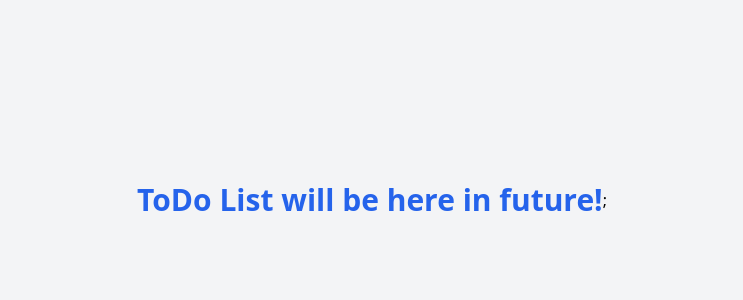
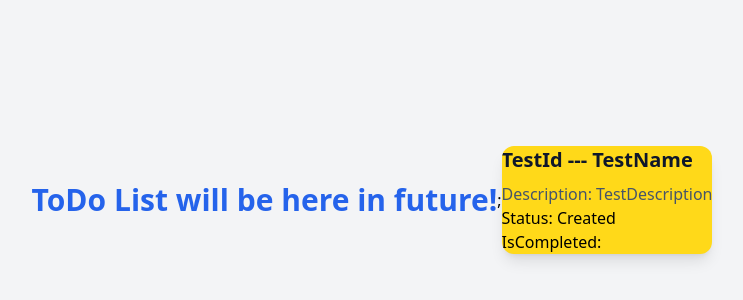
Before and after one commit to Marzipan-Coin/ToDoList-ReactLern, a React app: page / in a window 1280 px wide. Shown: the part 200-500 px from the top of the page, without its empty margins (268-1011 px from the left). Built offline with nearby package versions, Linux system fonts and the light colour scheme.

Commit message:
Create ToDoItem.tsx. Prepare types for ToDoItem

```diff
--- a/src/App.tsx
+++ b/src/App.tsx
@@ -1,4 +1,17 @@
 import './index.css';
+import ToDoItem from './Components/ToDoItem';
+import ToDoItemProps from './Types/ToDoItemProps';
+import ToDoItemStatus from './Types/ToDoItemStatus';
+
+const toDoItemProps : ToDoItemProps = {
+  id: "TestId",
+  name: "TestName",
+  text: "TestDescription",
+  completed: false,
+  onDelete: (id: string) => alert(`The task with id: ${id} will be deleted`),
+  onToggle: (id: string) => alert(`The task with id ${id} has been toggled`),
+  toDoItemStatus: ToDoItemStatus.Created
+}
 
 export const App = () => {
   const i = 5;
@@ -7,6 +20,8 @@ export const App = () => {
       <h1 className='text-3xl font-bold text-blue-600'>
         ToDo List will be here in future!
       </h1>;
+
+      <ToDoItem {...toDoItemProps} ></ToDoItem>
     </div>
   );
 };
--- /dev/null
+++ b/src/Components/ToDoItem.tsx
@@ -0,0 +1,20 @@
+import useCardSettings from "../Hooks/useCardSettings";
+import ToDoItemProps from "../Types/ToDoItemProps";
+
+const ToDoItem = (toDoItemProps: ToDoItemProps  ) => {
+    var bgColor = useCardSettings(toDoItemProps);
+
+
+    return (
+        <>
+            <div className={`max-w-sm rounded-xl shadow-lg overflow-hidden ${bgColor.color} dark:bg-slate-800`}>
+                <h3 className="text-xl font-semibold text-slate-900 dark:text-white">{toDoItemProps.id} --- {toDoItemProps.name}</h3>
+                <p className="mt-2 text-slate-600 dark:text-slate-400">Description: {toDoItemProps.text}</p>
+                <p>Status: {bgColor.statusName}</p>
+                <p>IsCompleted: {toDoItemProps.completed}</p>
+            </div>
+        </>
+    );
+};
+
+export default ToDoItem;
--- /dev/null
+++ b/src/Hooks/useCardSettings.ts
@@ -0,0 +1,26 @@
+import ToDoItemProps from "../Types/ToDoItemProps";
+import Color from "../Types/Color";
+import ToDoItemStatus from "../Types/ToDoItemStatus";
+import CardSettings from "../Types/CardSettings";
+
+
+const useCardSettings = (toDoItemProps: ToDoItemProps) : CardSettings => {
+
+    switch (toDoItemProps.toDoItemStatus){
+        case ToDoItemStatus.Created:
+            return {color: "bg-[#FFD919]", statusName: "Created"};
+        case ToDoItemStatus.InWork:
+            return {color: "bg-[#1AC9B2]", statusName: "In Work"};
+        case ToDoItemStatus.InReview:
+            return {color: "bg-[#D07B1A]", statusName: "In Review" };
+        case ToDoItemStatus.Testing:
+            return {color: "bg-[#6E1A29]", statusName: "Testing"};
+        case ToDoItemStatus.Done:
+            return {color: "bg-[#19C71F]", statusName: "Done"};
+        default:
+            throw new Error("Unknown ToDoItem Status");
+    }
+
+};
+
+export default useCardSettings;
--- /dev/null
+++ b/src/Types/CardSettings.ts
@@ -0,0 +1,9 @@
+import CardStatus from "./CardStatus";
+import Color from "./Color";
+
+type CardSettings = {
+    color: Color
+    statusName: CardStatus
+}
+
+export default CardSettings;
--- /dev/null
+++ b/src/Types/CardStatus.ts
@@ -0,0 +1,3 @@
+type CardStatus = "Created" | "In Work" | "In Review" | "Testing" | "Done";
+
+export default CardStatus;
--- /dev/null
+++ b/src/Types/Color.ts
@@ -0,0 +1,3 @@
+type Color = "bg-[#FFD919]" | "bg-[#1AC9B2]" | "bg-[#D07B1A]" | "bg-[#6E1A29]" | "bg-[#19C71F]";
+
+export default Color;
--- /dev/null
+++ b/src/Types/ToDoItemProps.ts
@@ -0,0 +1,13 @@
+import ToDoItemStatus from "./ToDoItemStatus";
+
+type ToDoItemProps = {
+    id: string
+    name: string
+    text: string
+    completed: boolean
+    toDoItemStatus: ToDoItemStatus
+    onToggle: (id: string) => void
+    onDelete: (id: string) => void
+};
+
+export default ToDoItemProps;
--- /dev/null
+++ b/src/Types/ToDoItemStatus.ts
@@ -0,0 +1,9 @@
+enum ToDoItemStatus {
+    Created = 0,
+    InWork = 1,
+    InReview = 2,
+    Testing = 3,
+    Done = 4,
+};
+
+export default ToDoItemStatus
```
